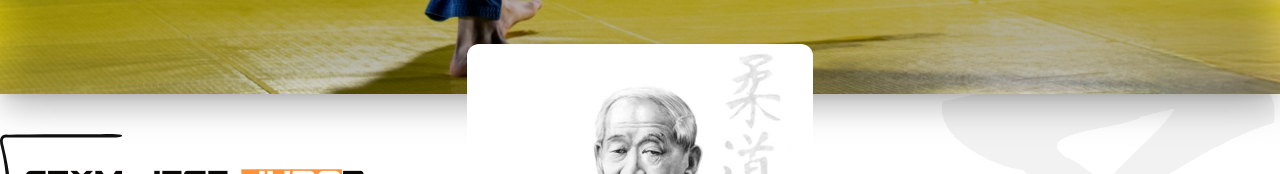
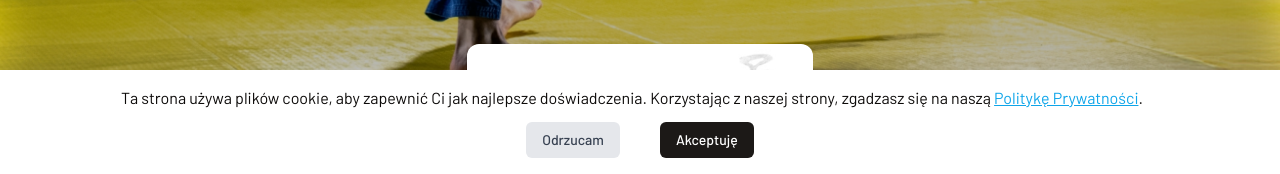
Before and after one commit to frankot/judo-white, a Next.js app: page / in a window 1280 px wide. Shown: the part 626-800 px from the top of the page. Built offline with nearby package versions, Linux system fonts and the light colour scheme; no server answers.

Commit message:
captcha and cookies added

```diff
--- /dev/null
+++ b/app/components/CookieBanner.tsx
@@ -0,0 +1,80 @@
+"use client";
+import { useState, useEffect } from "react";
+
+export default function CookieBanner() {
+  const [isVisible, setIsVisible] = useState(false);
+
+  useEffect(() => {
+    // Check if cookie consent is already given on mount
+    const consentCookie = getCookie("myWebsiteCookieConsent");
+    if (!consentCookie) {
+      setIsVisible(true); // Show banner if no consent cookie is found
+    }
+  }, []);
+
+  const handleAcceptCookie = () => {
+    setCookie("myWebsiteCookieConsent", "true", 150); // Set cookie for 150 days
+    setIsVisible(false);
+    console.log("Cookie consent accepted (native)");
+  };
+
+  const handleDeclineCookie = () => {
+    setCookie("myWebsiteCookieConsent", "false", 150); // You can also set it to 'false' or just remove it
+    setIsVisible(false);
+    console.log("Cookie consent declined (native)");
+  };
+
+  // Helper functions for cookie manipulation
+  function setCookie(name: string, value: string, days: number) {
+    const date = new Date();
+    date.setTime(date.getTime() + days * 24 * 60 * 60 * 1000);
+    const expires = "expires=" + date.toUTCString();
+    document.cookie = name + "=" + value + ";" + expires + ";path=/";
+  }
+
+  function getCookie(name: string) {
+    const cookieName = name + "=";
+    const decodedCookie = decodeURIComponent(document.cookie);
+    const cookieArray = decodedCookie.split(";");
+    for (let i = 0; i < cookieArray.length; i++) {
+      let cookie = cookieArray[i];
+      while (cookie.charAt(0) === " ") {
+        cookie = cookie.substring(1);
+      }
+      if (cookie.indexOf(cookieName) === 0) {
+        return cookie.substring(cookieName.length, cookie.length);
+      }
+    }
+    return "";
+  }
+
+  return isVisible ? (
+    <div
+      className="fixed bottom-0 left-0 z-50 flex flex-col  items-center gap-y-3 w-full justify-center bg-white   font-[family-name:var(--font-barlow)] p-4"
+    >
+      <div className="mr-4"> {/* Add margin for text spacing */}
+        Ta strona używa plików cookie, aby zapewnić Ci jak najlepsze doświadczenia. Korzystając z naszej strony, zgadzasz się na naszą{" "}
+        <a
+          href="/polityka-prywatnosci" // Replace with your privacy policy page link
+          className="text-sky-500 underline"
+        >
+          Politykę Prywatności
+        </a>.
+      </div>
+      <div className="flex justify-between md:justify-center w-full md:gap-x-10  px-10"> {/* Flex container for buttons */}
+        <button
+          onClick={handleDeclineCookie}
+          className="bg-gray-200 text-gray-700 text-sm font-barlow px-4 py-2 rounded-md font-medium"
+        >
+          Odrzucam
+        </button>
+        <button
+          onClick={handleAcceptCookie}
+          className="bg-stone-900 text-white text-sm font-barlow px-4 py-2 rounded-md font-medium"
+        >
+          Akceptuję
+        </button>
+      </div>
+    </div>
+  ) : null;
+}
--- a/app/form/page.tsx
+++ b/app/form/page.tsx
@@ -1,10 +1,11 @@
 "use client";
-import { useState, useEffect } from "react";
+import { useState, useEffect, useRef } from "react";
 import { motion } from "framer-motion";
 import Title from "../components/UI/title";
 import SuccessMessage from "../components/UI/successMessage";
 import { submitForm } from "../utils/submitForm";
 import emailjs from "@emailjs/browser";
+import ReCAPTCHA from "react-google-recaptcha";
 
 type FormType = "membership" | "camps" | "events";
 
@@ -54,6 +55,8 @@ export default function ContactForm() {
     email: "",
     message: "",
   });
+  const [captchaValue, setCaptchaValue] = useState<string | null>(null);
+  const recaptchaRef = useRef<ReCAPTCHA>(null);
 
   useEffect(() => {
     emailjs.init(process.env.NEXT_PUBLIC_EMAILJS_PUBLIC_KEY!);
@@ -72,13 +75,26 @@ export default function ContactForm() {
     };
   }, []);
 
+  // Verify environment variable is loaded
+  useEffect(() => {
+    if (!process.env.NEXT_PUBLIC_RECAPTCHA_SITE_KEY) {
+      console.error("reCAPTCHA site key is missing!");
+    }
+  }, []);
+
   const handleSubmit = async (e: React.FormEvent) => {
     e.preventDefault();
+
+    if (!captchaValue) {
+      alert("Proszę potwierdzić, że nie jesteś robotem");
+      return;
+    }
 
     try {
       const result = await submitForm({
         formType,
         ...formData,
+        recaptchaToken: captchaValue,
       });
 
       if (result.success) {
@@ -89,6 +105,9 @@ export default function ContactForm() {
           email: "",
           message: "",
         });
+
+        setCaptchaValue(null);
+        recaptchaRef.current?.reset();
 
         setShowSuccess(true);
         setTimeout(() => setShowSuccess(false), 5000);
@@ -244,11 +263,25 @@ export default function ContactForm() {
               required
             />
           </div>
+          <div className="flex justify-between items-center w-full">
 
-          <div className="flex justify-center">
+          <div className="mt-4">
+            <ReCAPTCHA
+              ref={recaptchaRef}
+              sitekey={process.env.NEXT_PUBLIC_RECAPTCHA_SITE_KEY!}
+              onChange={(token) => setCaptchaValue(token)}
+              hl="pl"
+              asyncScriptOnLoad={() => {
+                // Force re-render after script loads
+                recaptchaRef.current?.reset();
+              }}
+            />
+          </div>
+
+
             <button
               type="submit"
-              className="rounded bg-stone-950 border border-black px-10 py-2 font-[family-name:var(--font-barlow)] font-semibold uppercase text-white transition-all duration-300 hover:bg-white hover:text-black"
+              className="rounded bg-stone-950 h-fit border border-black px-10 py-2 font-[family-name:var(--font-barlow)] font-semibold uppercase text-white transition-all duration-300 hover:bg-white hover:text-black"
             >
               Wyślij
             </button>
--- a/app/layout.tsx
+++ b/app/layout.tsx
@@ -4,6 +4,7 @@ import "./globals.css";
 import { Barlow } from "next/font/google";
 import Nav from "./components/nav";
 import Footer from "./components/footer";
+import CookieBanner from "./components/CookieBanner";
 const barlow = Barlow({
   weight: ["100", "300", "400", "500", "700"],
   subsets: ["latin"],
@@ -47,6 +48,8 @@ export default function RootLayout({
       <body className={`antialiased ${storm.variable} bg-stone-950 text-stone-950  ${barlow.variable}`}>
         <Nav />
         {children}
+        <CookieBanner />
+
         <Footer />
       </body>
     </html>
--- a/app/polityka-prywatnosci/page.tsx
+++ b/app/polityka-prywatnosci/page.tsx
@@ -86,7 +86,7 @@ export default function PrivacyPolicy() {
               </ol>
             </section>
 
-            <section>
+            <section id="cookies">
               <h2 className="mb-4 text-xl font-bold">VIII. Pliki cookies</h2>
               <ol className="list-decimal space-y-2 pl-6">
                 <li>Serwis zbiera informacje za pomocą plików cookies – sesyjnych, stałych i podmiotów zewnętrznych.</li>
--- a/app/utils/submitForm.ts
+++ b/app/utils/submitForm.ts
@@ -1,4 +1,22 @@
 import emailjs from "@emailjs/browser";
+
+async function verifyRecaptcha(token: string) {
+  try {
+    const response = await fetch("https://www.google.com/recaptcha/api/siteverify", {
+      method: "POST",
+      headers: {
+        "Content-Type": "application/x-www-form-urlencoded",
+      },
+      body: `secret=${process.env.RECAPTCHA_SECRET_KEY}&response=${token}`,
+    });
+
+    const data = await response.json();
+    return data.success === true;
+  } catch (error) {
+    console.error("reCAPTCHA verification error:", error);
+    return false;
+  }
+}
 
 export async function submitForm(formData: {
   formType: string;
@@ -7,8 +25,15 @@ export async function submitForm(formData: {
   phone: string;
   email: string;
   message: string;
+  recaptchaToken: string;
 }) {
   try {
+    // Verify reCAPTCHA first
+    const isValid = await verifyRecaptcha(formData.recaptchaToken);
+    if (!isValid) {
+      return { success: false, message: "Weryfikacja reCAPTCHA nie powiodła się" };
+    }
+
     const formTypeLabels = {
       membership: "Zgłoszenie członkowskie",
       camps: "Obozy / półkolonie",
--- a/package.json
+++ b/package.json
@@ -11,12 +11,14 @@
   },
   "dependencies": {
     "@emailjs/browser": "^4.4.1",
+    "@friendlycaptcha/sdk": "^0.1.18",
     "framer-motion": "^11.11.17",
     "graphql": "^16.9.0",
     "graphql-request": "^7.1.2",
     "next": "14.2.15",
     "react": "^18",
     "react-dom": "^18",
+    "react-google-recaptcha": "^3.1.0",
     "sharp": "^0.33.5"
   },
   "devDependencies": {
@@ -24,6 +26,7 @@
     "@types/node": "^20",
     "@types/react": "^18",
     "@types/react-dom": "^18",
+    "@types/react-google-recaptcha": "^2.1.9",
     "eslint": "^8",
     "eslint-config-next": "14.2.15",
     "postcss": "^8",
```
Also changed, not shown: 2 other files (tests, documents, lock files or other folders).
